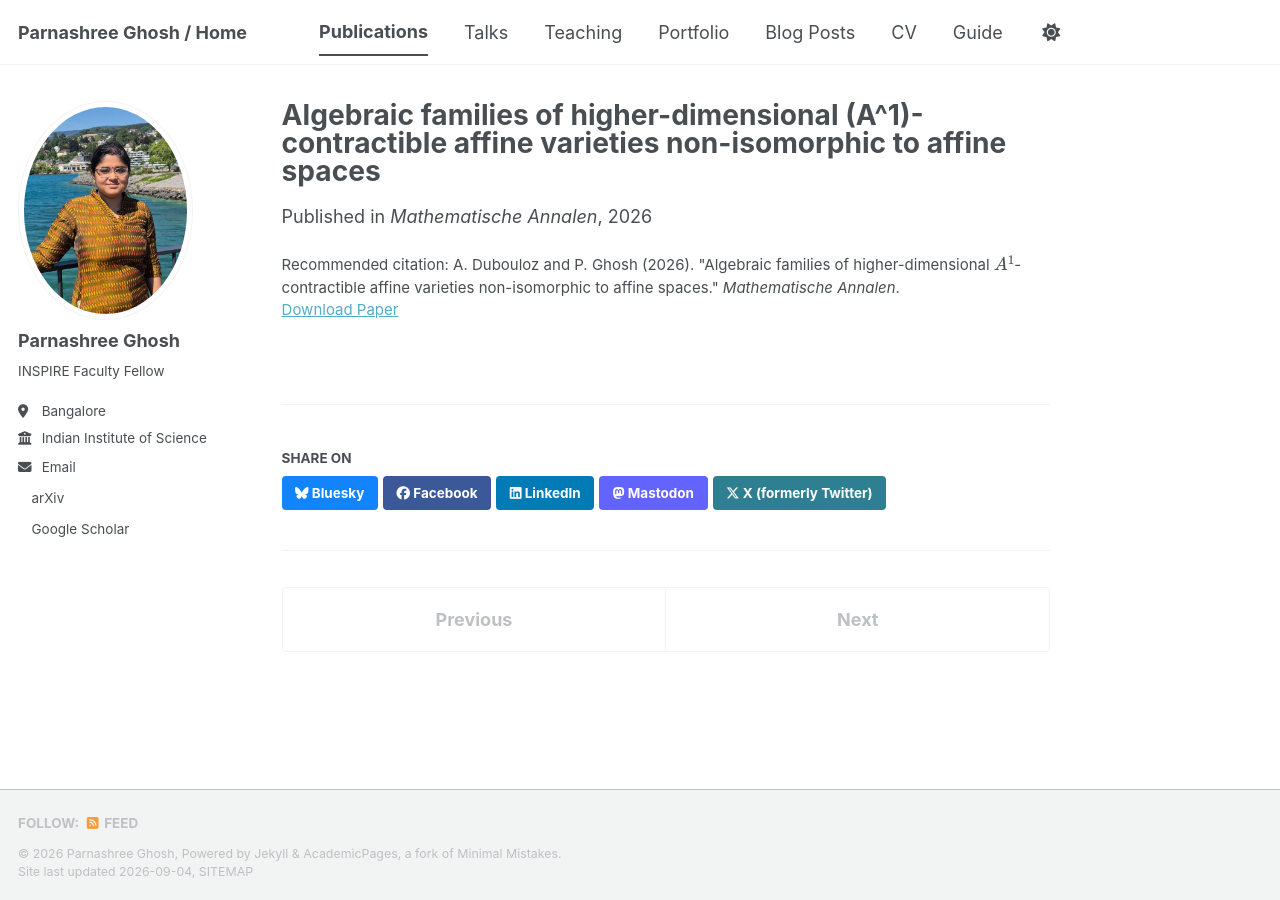
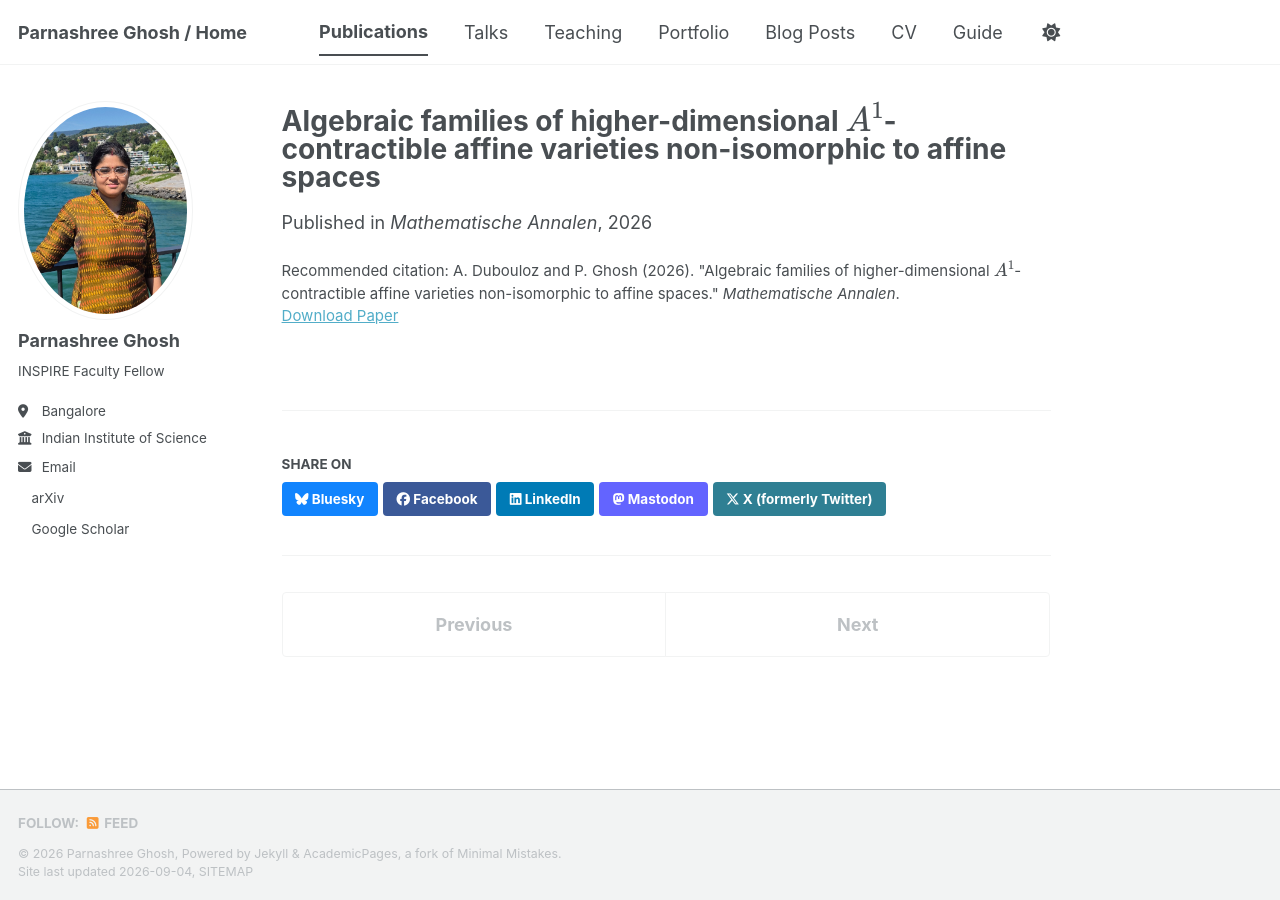
Before and after one commit to parnashree-math/parnashree-math.github.io, a Jekyll site: the page built from _publications/2026-08-15-Math-Annalen.md, in a window 1280 px wide. Built offline with Jekyll 4.4.1, drawn with Linux system fonts in a browser that asks for light colours; a style sheet for code colours, icons or effects is not loaded.

```diff
--- a/_publications/2026-08-15-Math-Annalen.md
+++ b/_publications/2026-08-15-Math-Annalen.md
@@ -1,5 +1,5 @@
 ---
-title: 'Algebraic families of higher-dimensional \(A^1\)-contractible affine varieties non-isomorphic to affine spaces'
+title: 'Algebraic families of higher-dimensional \\(A^1\\)-contractible affine varieties non-isomorphic to affine spaces'
 collection: publications
 category: journals
 date: 2026-08-15
```
